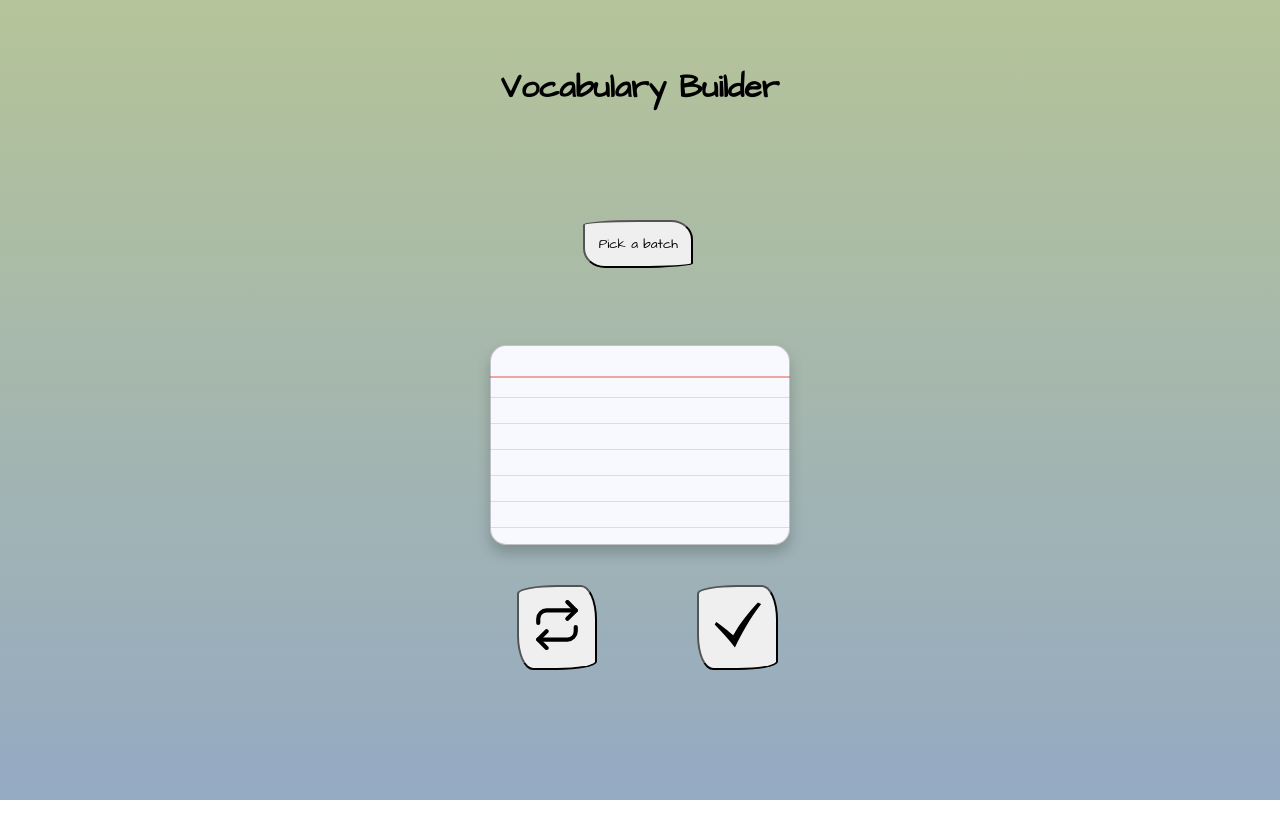
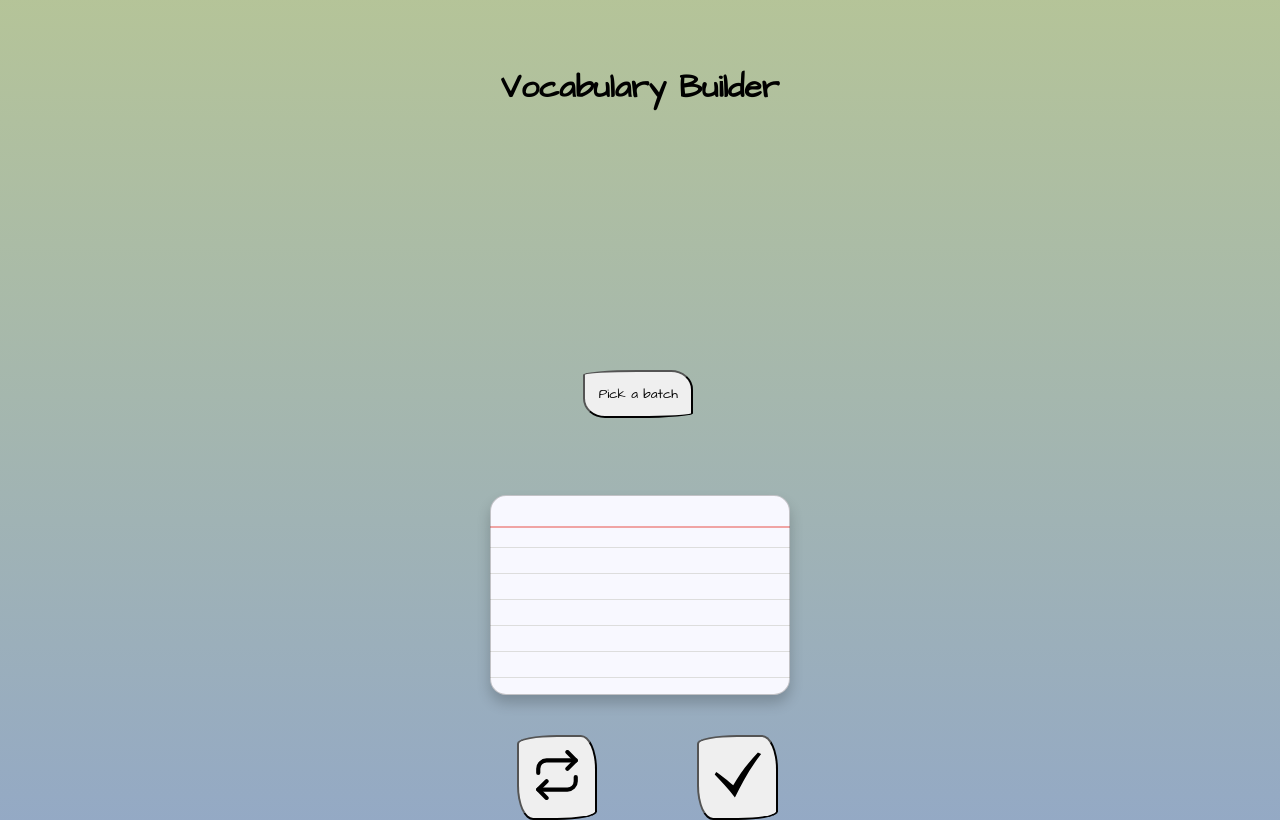
Before and after one commit to kristi-h/vocabBuilder, a React (Vite) app: page / in a window 1280 px wide. Built offline with nearby package versions, Linux system fonts and the light colour scheme.

Commit message:
fix min height for header

```diff
--- a/src/App.css
+++ b/src/App.css
@@ -64,11 +64,11 @@ header {
 }
 
 .header-container {
-  min-height: 50px;
+  min-height: 350px;
 }
 
 batch-container {
-  min-height: 50px;
+  min-height: 350px;
 }
 
 img {
```
